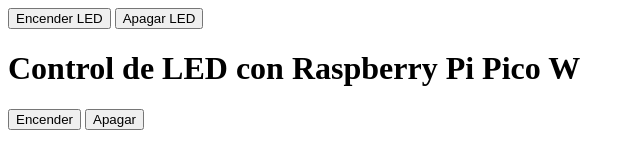
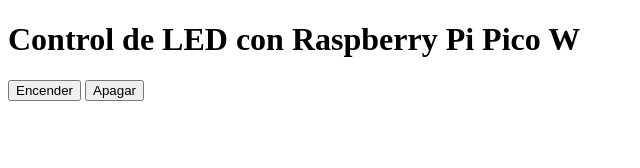
Before and after one commit to YuDiCC/comunicacion_led_con_raspberry, a plain HTML site: page index.html in a window 1280 px wide. Shown: the whole page, without its empty margins (0-640 px from the left). Drawn offline with Linux system fonts and the light colour scheme.

Commit message:
Update index.html

```diff
--- a/index.html
+++ b/index.html
@@ -5,22 +5,12 @@
     <meta name="viewport" content="width=device-width, initial-scale=1.0">
     <title>Control de LED con Pico W</title>
     <script>
-  function controlarLed(estado) {
-    if (window.location.protocol === 'https:') {
-      alert("⚠️ No se puede controlar el LED desde una página HTTPS. Intenta abrir la página con HTTP.");
-      return;
-    }
-
-    fetch(`http://192.168.225.35/${estado}`)
-      .then(response => response.text())
-      .then(data => console.log(data))
-      .catch(error => console.error("Error:", error));
-  }
-</script>
-
-<button onclick="controlarLed('on')">Encender LED</button>
-<button onclick="controlarLed('off')">Apagar LED</button>
-
+        function controlarLed(accion) {
+            fetch("http://192.168.225.35/" + accion)  // 🔹 Cambia la IP por la de tu Pico W
+                .then(response => console.log("Comando enviado: " + accion))
+                .catch(error => console.error("Error:", error));
+        }
+    </script>
 </head>
 <body>
     <h1>Control de LED con Raspberry Pi Pico W</h1>
```
